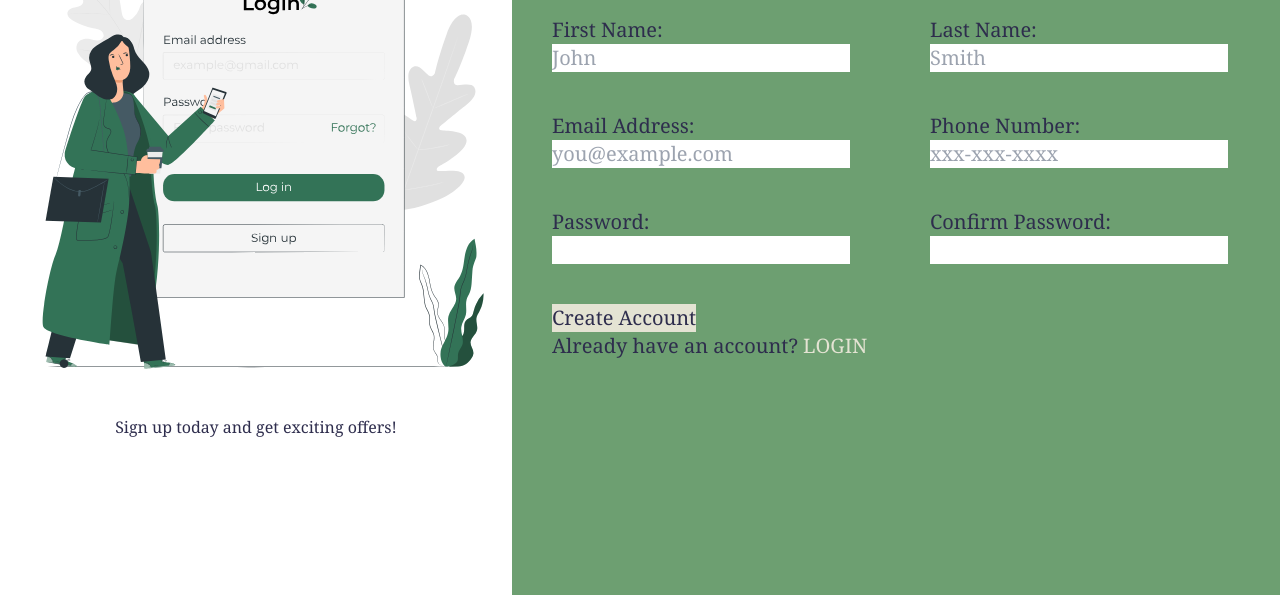
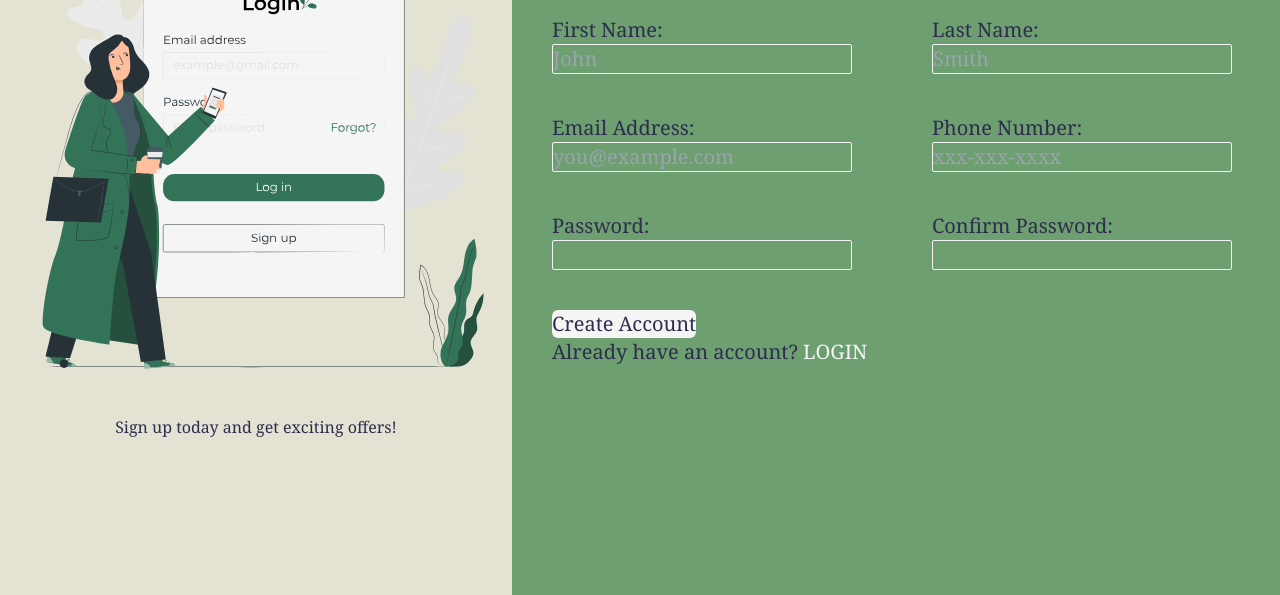
Before and after one commit to giahenville/Sign-up-Form, a website: page index.html in a window 1280 px wide. Shown: the part 205-800 px from the top of the page. Drawn offline with Linux system fonts and the light colour scheme.

Commit message:
style: Add border to form

```diff
--- a/index.html
+++ b/index.html
@@ -10,7 +10,7 @@
 <body class="font-serif">
     <div style="background-color: #E4E3D3" class="flex flex-col md:flex-row w-screen h-screen slideUp-animation">
         <!-- Left-side -->
-        <div class="bg-white w-screen h-screen md:w-2/5 md:translate-y-0" style="color: #2E2D4D">
+        <div class="w-screen h-screen md:w-2/5 md:translate-y-0" style="color: #2E2D4D">
             <div id="logo" class="flex items-center">
                 <img src="./img/odin-icon.svg" alt="The Odin Project icon." style="width: 50px; margin: 20px 20px;">
                 <div class="text-4xl">ODIN</div>
@@ -20,43 +20,50 @@
         </div>
 
         <!-- Right-side -->
-        <div style="background-color: #6D9F71;" class="bg-green-500 flex justify-center items-center w-screen md:w-3/5 md:ml-auto">
+        <div style="background-color: #6D9F71;" class="flex justify-center items-center w-screen md:w-3/5 md:ml-auto">
             <div class="container justify-center items-center ml-10 h-2/3 slideRight-animation">
                 <div class="text-5xl" style="color: #2E2D4D">Get Started</div>
-                <form action="" method="" class="text-xl flex flex-col" style="color:#2E2D4D">
+
+                <form action="" method="" class="text-xl flex flex-col" style="color:#2E2D4D;">
                     <div class="flex mt-10">
                         <div class="flex flex-col mr-20">
                             <label for="first_name">First Name:</label>
-                            <input type="text" id="first_name" placeholder="John" name="first_name">
+                            <input type="text" id="first_name" placeholder="John" name="first_name"
+                            class="rounded-sm" style="background-color: #6D9F71; border: 1px solid rgb(245, 245, 245);" required>
                         </div>
                         <div class="flex flex-col">
                             <label for="last_name">Last Name:</label>
-                            <input type="text" id="last_name" placeholder="Smith" name="first_name">
+                            <input type="text" id="last_name" placeholder="Smith" name="first_name"
+                            class="rounded-sm" style="background-color: #6D9F71; border: 1px solid rgb(245, 245, 245);" required>
                         </div>
                     </div>
                     <div class="flex mt-10">
                         <div class="flex flex-col mr-20">
                             <label for="email">Email Address:</label>
-                            <input type="text" id="email" placeholder="you@example.com" name="email">
+                            <input type="text" id="email" placeholder="you@example.com" name="email"
+                            class="rounded-sm" style="background-color: #6D9F71; border: 1px solid rgb(245, 245, 245);" required>
                         </div>
                         <div class="flex flex-col">
                             <label for="phone_number">Phone Number:</label>
-                            <input type="number" id="phone_number" placeholder="xxx-xxx-xxxx" name="phone_number">
+                            <input type="number" id="phone_number" placeholder="xxx-xxx-xxxx" name="phone_number"
+                            class="rounded-sm" style="background-color: #6D9F71; border: 1px solid rgb(245, 245, 245);" required>
                         </div>
                     </div>
                     <div class="flex mt-10">
                         <div class="flex flex-col mr-20">
                             <label for="password">Password:</label>
-                            <input type="text" id="password" name="password">
+                            <input type="text" id="password" name="password"
+                            class="rounded-sm" style="background-color: #6D9F71; border: 1px solid rgb(245, 245, 245);" required>
                         </div>
                         <div class="flex flex-col">
                             <label for="password_confirm">Confirm Password:</label>
-                            <input type="text" id="password_confirm" name="password_confirm">
+                            <input type="text" id="password_confirm" name="password_confirm"
+                            class="rounded-sm" style="background-color: #6D9F71; border: 1px solid rgb(245, 245, 245);" required>
                         </div>
                     </div>
                     <div class="mt-10">
-                        <button type="submit" style="background-color: #E4E3D3;">Create Account</button>
-                        <div>Already have an account? <a href="" style="color: #E4E3D3;"> LOGIN </a></div>
+                        <button type="submit" class="rounded-md py-3 px-12" style="background-color: rgb(245, 245, 245);">Create Account</button>
+                        <div>Already have an account? <a href="" style="color: rgb(245, 245, 245);"> LOGIN </a></div>
                     </div>
                 </form>
             </div>
```
Also changed, not shown: dist/output.css.
